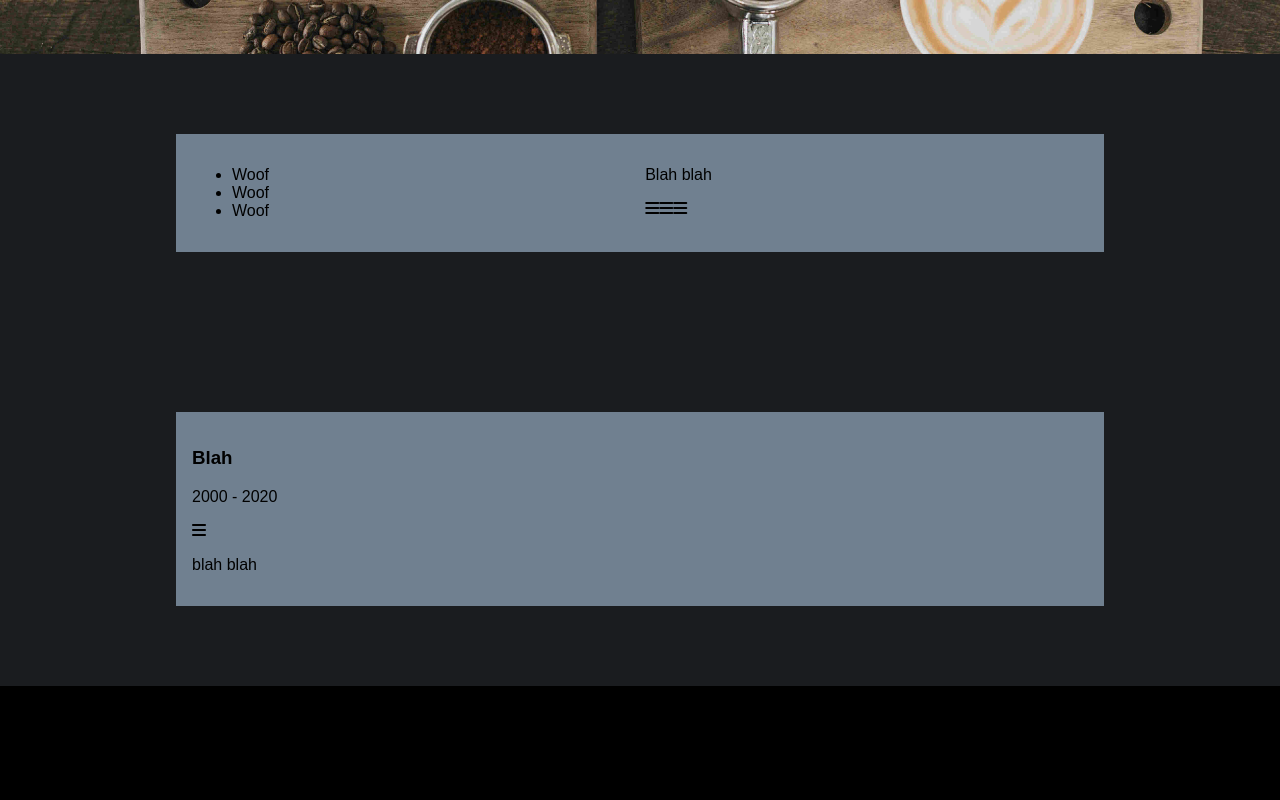
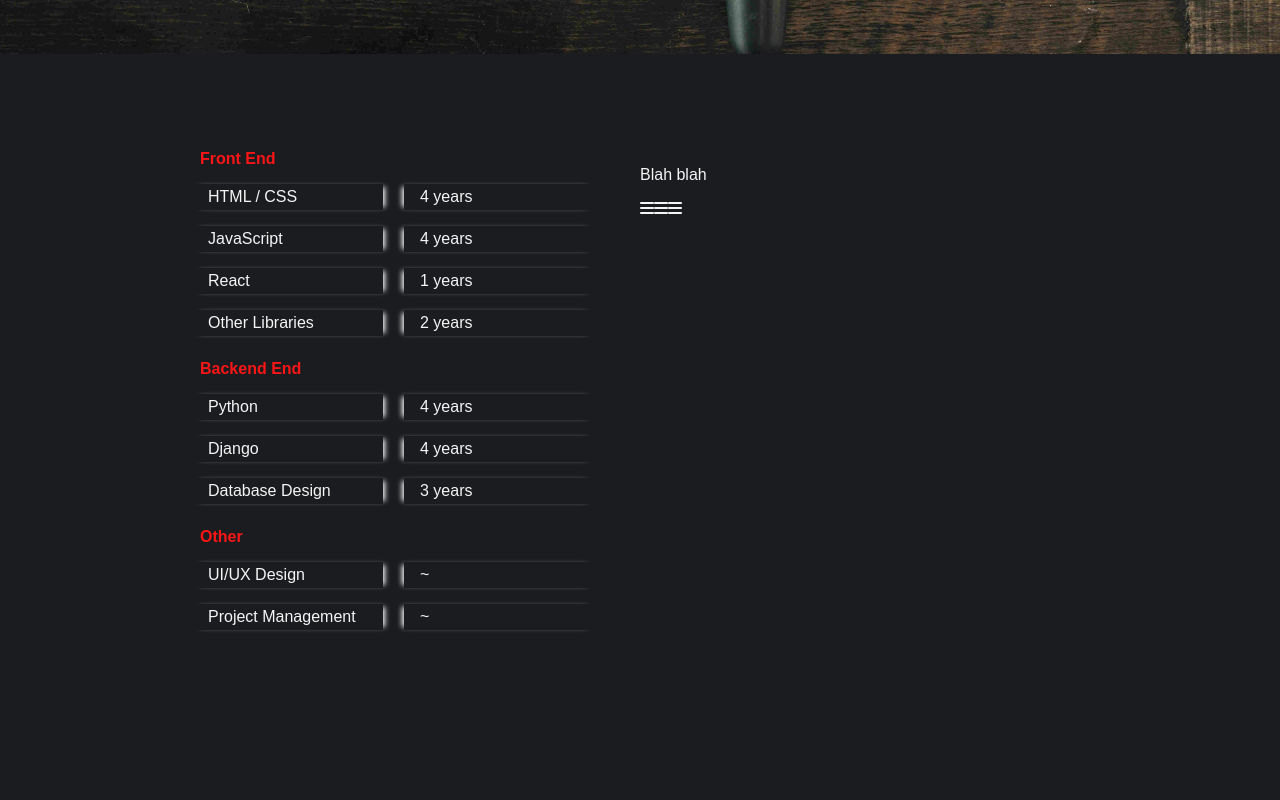
Before and after one commit to abigail-lucas/portfolio-react, a React (Create React App) app: page / in a window 1280 px wide. Shown: the part 720-1520 px from the top of the page. Before the commit the page ends 1406 px from the top, so only its background shows below. Built offline with nearby package versions, Linux system fonts and the light colour scheme.

Commit message:
Implement and WIP style skills

```diff
--- a/src/components/content/info/Skills.js
+++ b/src/components/content/info/Skills.js
@@ -1,12 +1,51 @@
 import React from 'react';
+import '../../../static/css/skills.css';
 
 const Skills = () => {
   return (
     <div className="skill-container">
-      <ul>
-        <li>Woof</li>
-        <li>Woof</li>
-        <li>Woof</li>
+      <ul className="skills-list">
+        <li className="skill-header">Front End</li>
+        <li className="skill-item">
+          <div>HTML / CSS</div>
+          <div>4 years</div>
+        </li>
+        <li className="skill-item">
+          <div>JavaScript</div>
+          <div>4 years</div>
+        </li>
+        <li className="skill-item">
+          <div>React</div>
+          <div>1 years</div>
+        </li>
+        <li className="skill-item">
+          <div>Other Libraries</div>
+          <div>2 years</div>
+        </li>
+
+        <li className="skill-header">Backend End</li>
+        <li className="skill-item">
+          <div>Python</div>
+          <div>4 years</div>
+        </li>
+        <li className="skill-item">
+          <div>Django</div>
+          <div>4 years</div>
+        </li>
+        <li className="skill-item">
+          <div>Database Design</div>
+          <div>3 years</div>
+        </li>
+
+        <li className="skill-header">Other</li>
+        <li className="skill-item">
+          <div>UI/UX Design</div>
+          <div>~</div>
+        </li>
+        <li className="skill-item">
+          <div>Project Management</div>
+          <div>~</div>
+        </li>
       </ul>
     </div>
   );
--- a/src/components/layout/Sidebar.js
+++ b/src/components/layout/Sidebar.js
@@ -11,6 +11,7 @@
           <li>woof</li>
         </ul>
       </div>
+      {/* TODO: make background onclick event to minimize sidebar */}
       <div
         className="background-shadow"
         id="background-shadow"
--- a/src/static/css/content.css
+++ b/src/static/css/content.css
@@ -37,11 +37,12 @@
   margin-right: auto;
   padding: 1rem;
   width: 70vw;
-  background-color: slategray;
+  color: whitesmoke;
 }
 
 .flex-item {
   flex-grow: 1;
+  width: 100%;
 }
 
 .history {
--- a/src/static/css/index.css
+++ b/src/static/css/index.css
@@ -4,13 +4,16 @@
   font-family: sans-serif;
   background: black url(../img/nathan-dumlao-KixfBEdyp64-unsplash-smaller.jpg)
     no-repeat fixed center;
-  background-size: 100vw auto;
+  background-size: cover;
 }
 
-@media only screen and (max-width: 992px) {
-  body {
-    /* This is for the image to always fit to the screen
-    and it so happens to work with the tablet breakpoint */
-    background-size: auto 100vh;
-  }
-}
+/*
+Gray
+#1a1c1f
+
+White
+#f5f5f5
+
+Orange
+#fa1616
+*/
--- a/src/static/css/layout.css
+++ b/src/static/css/layout.css
@@ -14,14 +14,14 @@
 }
 
 .navigation .nav-header {
-  color: antiquewhite;
+  color: whitesmoke;
   position: absolute;
   right: 6vw;
   top: 0;
 }
 
 .navigation .nav-icon {
-  color: antiquewhite;
+  color: whitesmoke;
   font-size: 2rem;
   position: absolute;
   left: 20px;
@@ -34,7 +34,7 @@
   left: 0;
 
   background-color: #1a1c1f;
-  color: antiquewhite;
+  color: whitesmoke;
 
   width: 200px;
   height: 100vh;
--- /dev/null
+++ b/src/static/css/skills.css
@@ -0,0 +1,56 @@
+.skills-list {
+  margin: 0;
+  padding: 0;
+  list-style: none;
+}
+
+.skills-list li {
+  padding: 8px 0;
+}
+
+.skills-list .skill-header {
+  padding-top: 1rem;
+  padding-left: 0.5rem;
+  font-weight: bold;
+
+  color: #fa1616;
+}
+
+.skills-list .skill-header:first-of-type {
+  padding-top: 0;
+}
+
+.skill-item {
+  display: flex;
+  width: 90%;
+}
+
+.skill-item div {
+  padding: 4px 1rem;
+  /* Better solution? They need to be equally sized...
+  So I opted to make them as wide as they can be */
+  width: 50%;
+  box-sizing: border-box;
+}
+
+.skill-item div:first-of-type {
+  margin-right: 1.3rem;
+  padding-left: 1rem;
+  padding-right: 0;
+
+  flex-grow: 2;
+
+  -webkit-box-shadow: 5px 0px 5px -3px rgba(245, 245, 245, 1);
+  -moz-box-shadow: 5px 0px 5px -3px rgba(245, 245, 245, 1);
+  box-shadow: 5px 0px 5px -3px rgba(245, 245, 245, 1);
+}
+
+.skill-item div:last-of-type {
+  padding-right: 0;
+
+  flex-grow: 5;
+
+  -webkit-box-shadow: -5px 0px 5px -3px rgba(245, 245, 245, 1);
+  -moz-box-shadow: -5px 0px 5px -3px rgba(245, 245, 245, 1);
+  box-shadow: -5px 0px 5px -3px rgba(245, 245, 245, 1);
+}
```
